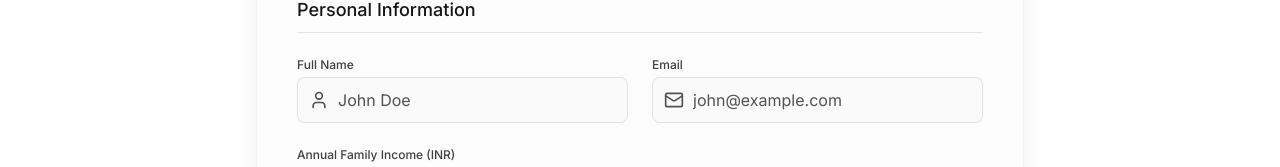
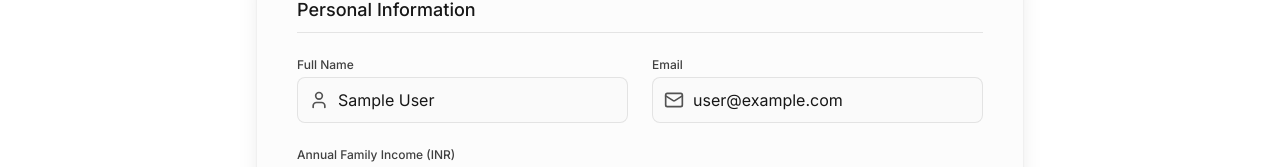
Before and after one commit to Harshwardhans-hub/NextDegree-project-, a React (Vite) app: page /profile in a window 1280 px wide. Shown: the part 255-422 px from the top of the page. Built offline with nearby package versions, Linux system fonts and the light colour scheme; no server answers; sample sign-in values are in the browser's storage.

Commit message:
Pre-fill user name and email on profile page

```diff
--- a/src/pages/ProfileFormPage.jsx
+++ b/src/pages/ProfileFormPage.jsx
@@ -6,17 +6,23 @@ import toast from 'react-hot-toast';
 import { submitProfile } from '../api/profileApi';
 import { getRecommendations } from '../api/recommendationApi';
 import { useApp } from '../context/AppContext';
+import { useAuth } from '../context/AuthContext';
 
 import FormInput from '../components/FormInput';
 
 const ProfileFormPage = () => {
   const navigate = useNavigate();
   const { setUserProfile, setRecommendations } = useApp();
+  const { user } = useAuth();
   const [isSubmitting, setIsSubmitting] = useState(false);
   const [budgetLabel, setBudgetLabel] = useState(2500000);  // ₹25L default
 
   const { register, handleSubmit, setValue, formState: { errors } } = useForm({
-    defaultValues: { budget: 2500000 }  // ₹25L default
+    defaultValues: {
+      budget: 2500000,  // ₹25L default
+      full_name: user?.name || '',
+      email: user?.email || ''
+    }
   });
 
 
```
